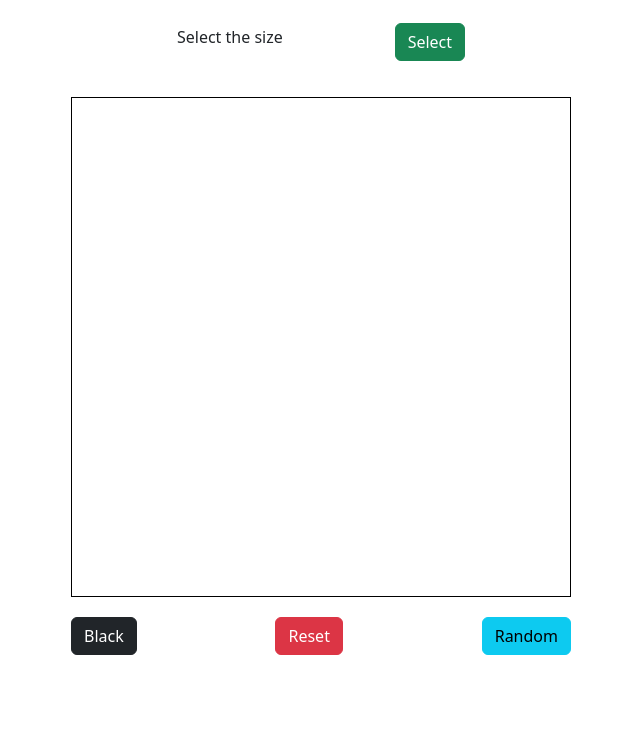
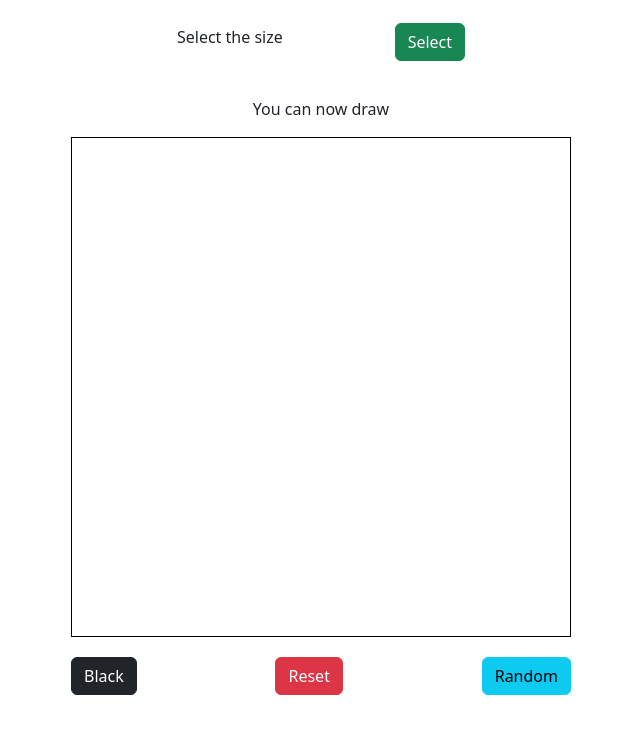
Before and after one commit to tamanogil/odin-etch-a-sketch, a plain HTML site: page index.html in a window 1280 px wide. Both pictures are taken after a click on the button "Black". Shown: the part 53-786 px from the top of the page, without its empty margins (319-959 px from the left). Drawn offline with nearby package versions, Linux system fonts and the light colour scheme.

Commit message:
uploading files

```diff
--- a/index.html
+++ b/index.html
@@ -15,6 +15,7 @@
     <button id="popup" type="button" class="btn btn-success">Select</button>
 </div>
 <p id="message"></p>
+<p id="draw"></p>
 <div class="board"></div>
     <div class="footer">
         <button type="button" class="btn btn-dark" onclick="setColor('black')">Black</button>
--- a/script.js
+++ b/script.js
@@ -1,6 +1,20 @@
 let color = "black"
-document.addEventListener("DOMContentLoaded", function(){
+let click = false
+document.addEventListener("DOMContentLoaded", function(e){
     createBoard()
+
+    document.querySelector("body").addEventListener("click", function(e){
+    if(e.currentTarget.tagName != "BUTTON") {
+        click = !click;
+        let draw = document.querySelector("#draw");
+        if(click){
+            draw.innerHTML = "You can now draw"
+        }
+        else{
+            draw.innerHTML = "You're not allowed to draw"
+        }
+    }
+    })
 
     let btn_popup = document.querySelector("#popup");
     btn_popup.addEventListener("click", function(){
@@ -39,12 +53,13 @@ function getSize() {
     }
 }
 function colorDiv(){
-    if(color == "random"){
-        this.style.backgroundColor  = 'hsla(' + (Math.random() * 360) + ', 100%, 50%, 1)'
-    }
-    else{
-        this.style.backgroundColor  = 'black'
-    }
+    if(click){
+        if (color == "random") {
+            this.style.backgroundColor = 'hsla(' + (Math.random() * 360) + ', 100%, 50%, 1)'
+        }
+        else {
+            this.style.backgroundColor = 'black'
+        }}
 }
 function setColor(colorChoice) {
     color = colorChoice;
```
